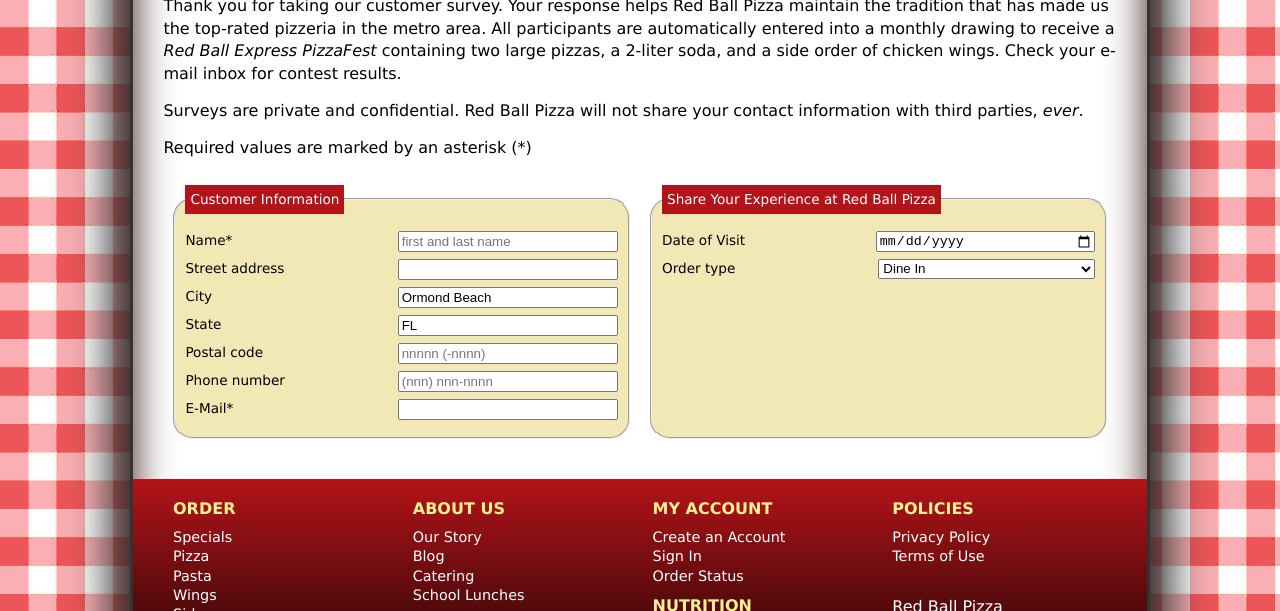
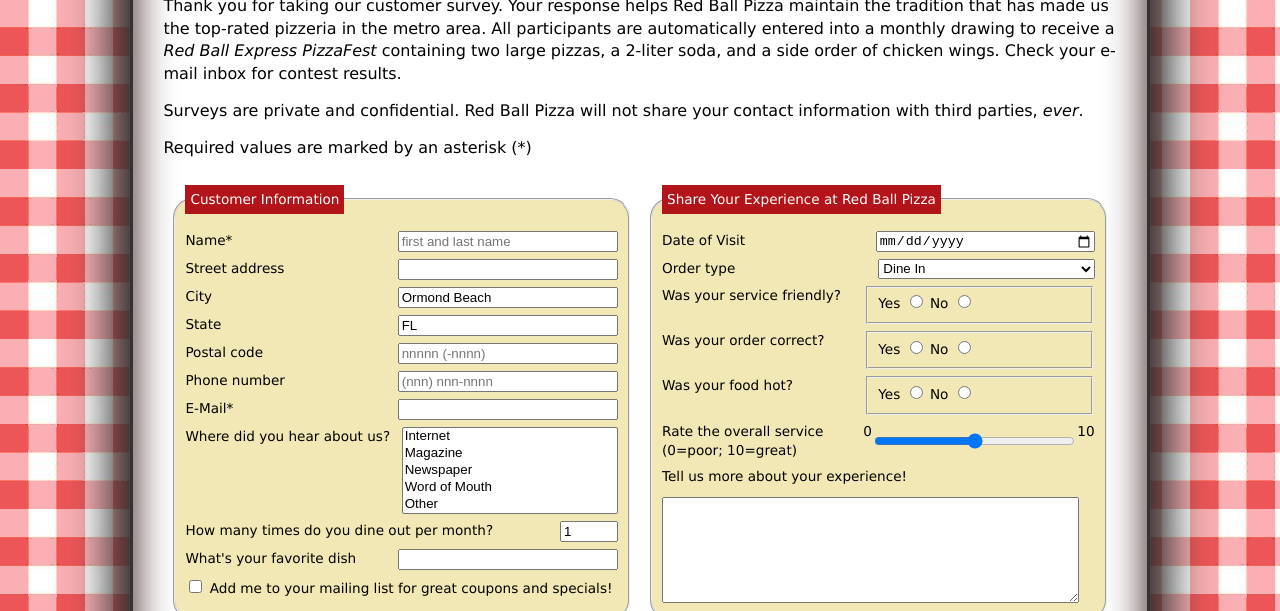
Before and after one commit to AMPerez08/tut-7, a plain HTML site: page index.html in a window 1280 px wide. Shown: the part 341-952 px from the top of the page. Drawn offline with Linux system fonts and the light colour scheme; files whose address does not match are found by name.

Commit message:
update form and css

```diff
--- a/css/rb_forms.css
+++ b/css/rb_forms.css
@@ -51,15 +51,49 @@
 
 
 /* Text Area Styles */
-
-
+textarea {
+   margin-top: 10px;
+   height: 100px;
+   width: 95%;
+}
 
 /* Spinner Styles */
 
+div.formRow > input#dineSpin {
+   -webkit-flex: 0 0 50px;
+   flex: 0 0 50px;
+}
 
 
 /* Form Button Styles */
 
+div#buttons {
+   text-align: center;
+   width: 100%;
+}
 
+input[type='submit'], input[type='reset'] {
+   font-size: 1.2em;
+   padding: 5px;
+   margin: 15px;
+}
 
 /* Validation Styles */
+
+input:focus, select:focus, textarea:focus {
+   background-color: rgb(220, 255, 220);
+}
+
+input#name:focus:valid,
+input#zip:focus:valid,
+input#phone:focus:valid,
+input#mail:focus:valid {
+   background: rgb(220, 255, 220) url(../png/rb_valid.png) bottom right/contain no-repeat;
+}
+
+input#name:focus:invalid,
+input#zip:focus:invalid,
+input#phone:focus:invalid,
+input#mail:focus:invalid {
+   background: rgb(255, 232, 233) url(../png/rb_invalid.png) bottom right/contain no-repeat;
+}
--- a/index.html
+++ b/index.html
@@ -55,12 +55,12 @@
       <p>Required values are marked by an asterisk (*)</p>
 
       <form id="survey" action="https://www.example.com/redball/survey" method="post">
-      <fieldset id="custInfo">
+   <fieldset id="custInfo">
          <legend>Customer Information</legend>
 
          <div class="formRow">
          <label for=name>Name*</label>
-          <input name="custName" id="name" type="text" placeholder="first and last name"/>
+          <input name="custName" id="name" type="text" placeholder="first and last name" required/>
          </div>
 
          <div class="formRow">
@@ -80,19 +80,50 @@
 
          <div class="formRow">
             <label for=zip>Postal code</label>
-            <input name="custZip" id="zip" type="text" placeholder="nnnnn (-nnnn)" />
+            <input name="custZip" id="zip" type="text" placeholder="nnnnn (-nnnn)" pattern="^\d{5}(-\d{4})?$" />
          </div>
          <div class="formRow">
             <label for=phone>Phone number</label>
-            <input name="custPhone" id="phone" type="tel" placeholder="(nnn) nnn-nnnn"/>
+            <input name="custPhone" id="phone" type="tel" placeholder="(nnn) nnn-nnnn" pattern="^\d{10}$|^(\(\d{3}\)\s*)?\d{3}[\s-]?\d{4}$" />
          </div>
 
          <div class="formRow">
             <label for=mail>E-Mail*</label>
-            <input name="custEmail" id="mail" type="email" />
+            <input name="custEmail" id="mail" type="email" required />
+         </div>
+         <div class="formRow">
+            <label for="info">Where did you hear about us?</label>
+            <select name="infoSrc" id="info" size="5" multiple>
+               <option value="internet">Internet</option>
+               <option value="mag">Magazine</option>
+               <option value="news">Newspaper</option>
+               <option value="word">Word of Mouth</option>
+               <option value="other">Other</option>
+            </select>
+         </div>
+         <div class="formRow">
+            <label for="dineSpin">How many times do you dine out per month?</label>
+            <input name="dineOut" id="dineSpin" type="number"
+                        value="1" step="1" min="0" max="20" />
          </div>
 
-      </fieldset>
+         <div class="formRow">
+            <label for="dish">What's your favorite dish</label>
+            <input name="favDish" id="dish" type="text" list="dishType"  />
+            <datalist id="dishType">
+               <option value="Antipasto Pizza" />
+               <option value="Big Kahuna Pizza" />
+               <option value="BBQ Chicken Pizza" />
+               <option value="Mediterranean Herb Pizza" />
+               <option value="Pasta Rolls" />
+               <option value="Pasto Artichoke Pizza" />
+            </datalist>
+         </div>
+
+         <input name="mailMe" id="mailCB" value="yes" type="checkbox" />
+         <label for="mailCB">Add me to your mailing list for great coupons and specials!</label>
+
+   </fieldset>
 
       <fieldset id="expInfo">
          <legend>Share Your Experience at Red Ball Pizza</legend>
@@ -111,8 +142,51 @@
                <option value="order4">Take n' Bake</option>
             </select>
          </div>
-      </fieldset>
-      </form>
+         <div class="formRow">
+            <label>Was your service friendly?</label>
+            <fieldset class="optGroup">
+            <label for="fYes">Yes</label>
+            <input name="sFriend" id="fYes" value="yes" type="radio" />
+            <label for="fNo">No</label>
+            <input name="sFriend" id="fNo" value="no" type="radio" />
+         </div>
+         <div class="formRow">
+            <label>Was your order correct?</label>
+            <fieldset class="optGroup">
+            <label for="cYes">Yes</label>
+            <input name="oCorrect" id="cYes" value="yes" type="radio" />
+            <label for="cNo">No</label>
+            <input name="oCorrect" id="cNo" value="no" type="radio" />
+         </div>
+         <div class="formRow">
+            <label>Was your food hot?</label>
+            <fieldset class="optGroup">
+            <label for="hYes">Yes</label>
+            <input name="foodHot" id="hYes" value="yes" type="radio" />
+            <label for="hNo">No</label>
+            <input name="foodHot" id="hNo" value="no" type="radio" />
+            </div>
+
+         <div class="formRow">
+            <label for="rangeSuit">Rate the overall service<br />
+            (0=poor; 10=great)</label>
+            0
+            <input name="serviceRate" id="rangeBox" type="range"
+                        value="5" step="1" min="0" max="10" />
+            10
+         </div>
+
+         <label for="commBox">Tell us more about your experience!</label>
+         <textarea name="custExp" id="commBox"></textarea>
+
+
+   </fieldset>
+
+      <div id="buttons">
+         <input type="submit" value="Submit my Survey" />
+         <input type="reset" value="Cancel" />
+      </div>
+   </form>
 
 
    </section>
```
